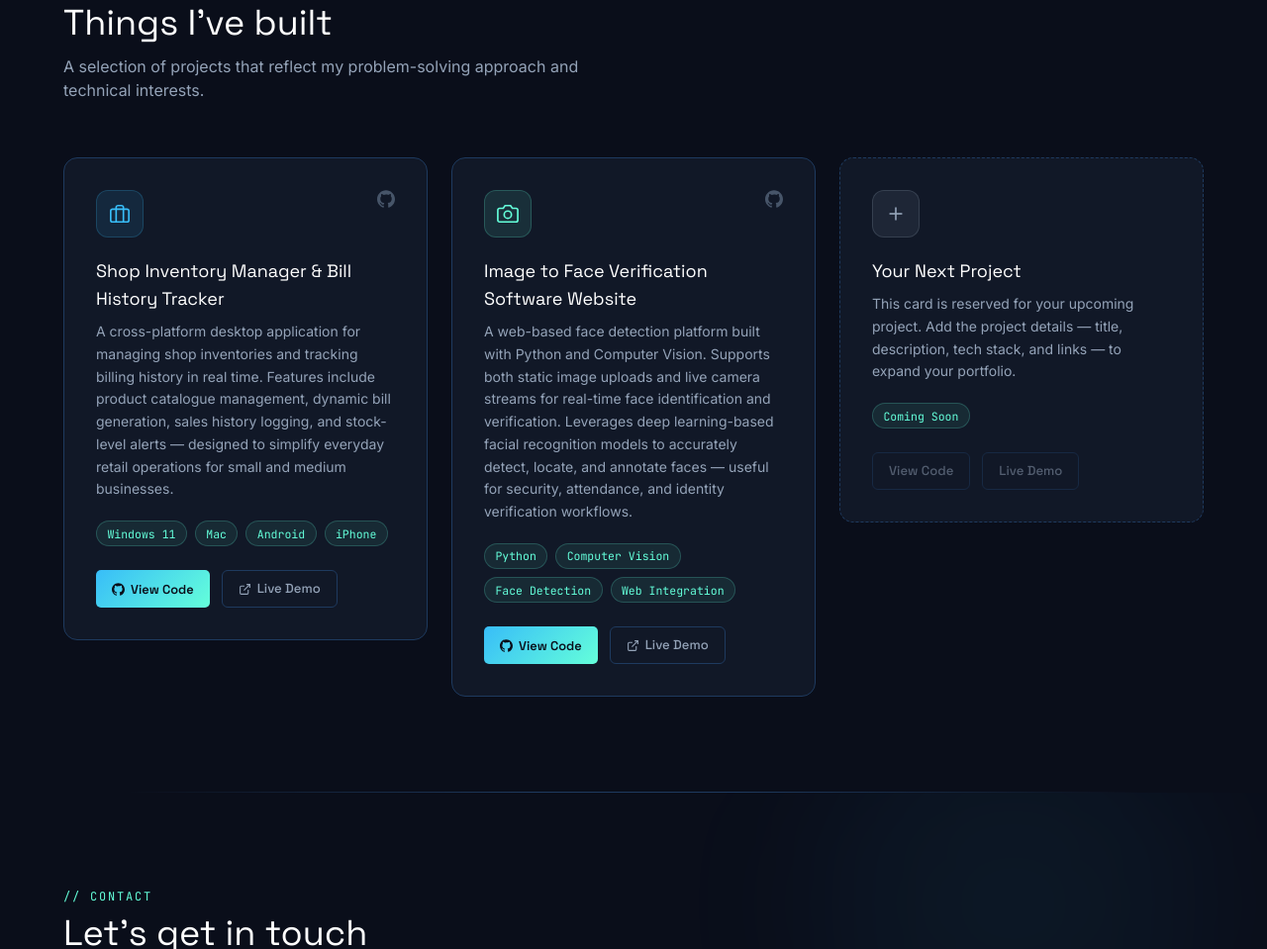
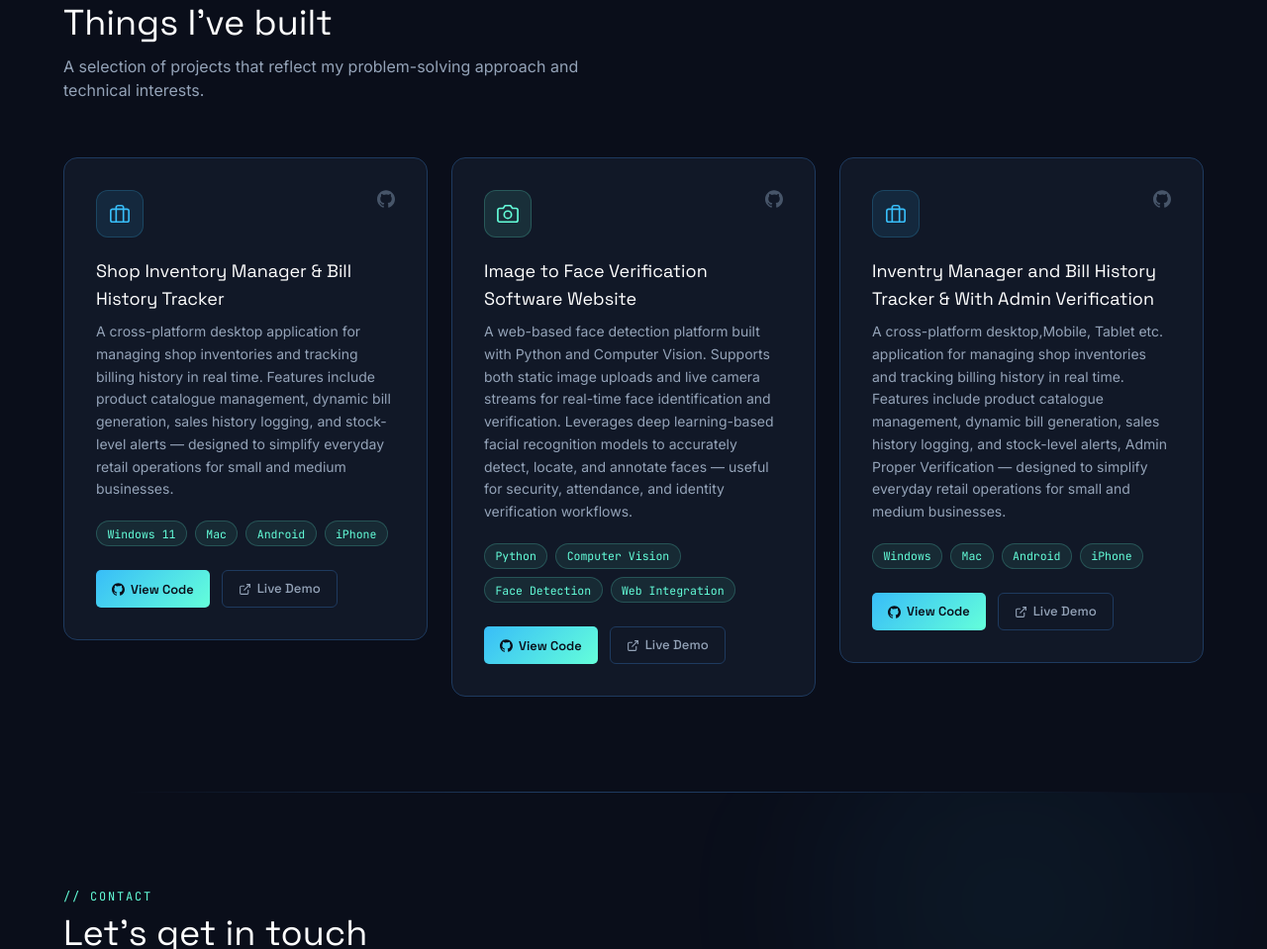
Before and after one commit to sudeep05karmakar2025-lab/MY_PORTFOLIO, a plain HTML site: page index.html in a window 1280 px wide. Shown: the part 2259-3218 px from the top of the page at 99% size. Drawn offline with nearby package versions, Linux system fonts and the light colour scheme.

Commit message:
Add project card for Inventory Manager application.
Added a new project card for the Inventory Manager and Bill History Tracker with detailed descriptions and links.

```diff
--- a/index.html
+++ b/index.html
@@ -784,34 +784,63 @@
         </div>
       </div>
 
-      <!-- Placeholder card -->
-      <div class="project-card placeholder reveal" style="transition-delay:.16s;">
+      <!-- Project 3 -->
+        <div class="project-card reveal">
+          <!-- Header line -->
           <div class="flex items-start justify-between mb-5">
-          <div class="w-12 h-12 rounded-xl bg-slate/10 border border-slate/20 flex items-center justify-center">
-            <svg width="22" height="22" fill="none" stroke="#94A3B8" stroke-width="1.8" viewBox="0 0 24 24">
-              <line x1="12" y1="5" x2="12" y2="19"/><line x1="5" y1="12" x2="19" y2="12"/>
+            <div class="w-12 h-12 rounded-xl bg-sky/10 border border-sky/20 flex items-center justify-center">
+              <svg width="22" height="22" fill="none" stroke="#38BDF8" stroke-width="1.8" viewBox="0 0 24 24">
+                <path d="M20 7H4a2 2 0 0 0-2 2v10a2 2 0 0 0 2 2h16a2 2 0 0 0 2-2V9a2 2 0 0 0-2-2z" />
+                <path d="M16 21V5a2 2 0 0 0-2-2h-4a2 2 0 0 0-2 2v16" />
               </svg>
             </div>
+            <a href="https://github.com/sudeep05karmakar2025-lab/Shop-Inventory-Manager-and-Bill-History-Tracker"
+              target="_blank" rel="noopener" class="text-muted hover:text-sky transition-colors"
+              aria-label="GitHub repo">
+              <svg width="18" height="18" fill="currentColor" viewBox="0 0 24 24">
+                <path
+                  d="M12 .297c-6.63 0-12 5.373-12 12 0 5.303 3.438 9.8 8.205 11.385.6.113.82-.258.82-.577 0-.285-.01-1.04-.015-2.04-3.338.724-4.042-1.61-4.042-1.61-.546-1.387-1.333-1.756-1.333-1.756-1.089-.745.083-.729.083-.729 1.205.084 1.84 1.236 1.84 1.236 1.07 1.835 2.809 1.305 3.495.998.108-.776.418-1.305.762-1.605-2.665-.3-5.466-1.332-5.466-5.93 0-1.31.465-2.38 1.235-3.22-.135-.303-.54-1.523.105-3.176 0 0 1.005-.322 3.3 1.23a11.52 11.52 0 0 1 3-.405c1.02.005 2.045.138 3 .405 2.28-1.552 3.285-1.23 3.285-1.23.645 1.653.24 2.873.12 3.176.765.84 1.23 1.91 1.23 3.22 0 4.61-2.805 5.625-5.475 5.92.42.36.81 1.096.81 2.22 0 1.606-.015 2.896-.015 3.286 0 .315.21.69.825.57C20.565 22.092 24 17.592 24 12.297c0-6.627-5.373-12-12-12" />
+              </svg>
+            </a>
           </div>
 
-        <h3 class="font-display font-600 text-white text-lg mb-2">Your Next Project</h3>
+          <h3 class="font-display font-600 text-white text-lg mb-2">
+            Inventry Manager and Bill History Tracker &amp; With Admin Verification
+          </h3>
 
           <p class="text-slate text-sm leading-relaxed mb-5 flex-1">
-          This card is reserved for your upcoming project. Add the project details — title, description,
-          tech stack, and links — to expand your portfolio.
+            A cross-platform desktop,Mobile, Tablet etc. application for managing shop inventories and tracking billing
+            history in real time. Features include product catalogue management, dynamic bill generation, sales history
+            logging, and stock-level alerts, Admin Proper Verification — designed to simplify everyday retail operations
+            for small and medium businesses.
           </p>
 
+          <!-- Compatibility tags -->
           <div class="flex flex-wrap gap-2 mb-6">
-          <span class="tag">Coming Soon</span>
+            <span class="tag">Windows</span>
+            <span class="tag">Mac</span>
+            <span class="tag">Android</span>
+            <span class="tag">iPhone</span>
           </div>
 
           <div class="flex gap-3 mt-auto">
-          <button class="btn-ghost opacity-50 cursor-not-allowed" disabled>
+            <a href="https://github.com/sudeep05karmakar2025-lab/Shop-Inventory-Manager-2.O-With-Admin-Verification-.git"
+              target="_blank" rel="noopener" class="btn-sm-primary">
+              <svg width="13" height="13" fill="currentColor" viewBox="0 0 24 24">
+                <path
+                  d="M12 .297c-6.63 0-12 5.373-12 12 0 5.303 3.438 9.8 8.205 11.385.6.113.82-.258.82-.577 0-.285-.01-1.04-.015-2.04-3.338.724-4.042-1.61-4.042-1.61C4.422 18.07 3.633 17.7 3.633 17.7c-1.087-.744.084-.729.084-.729 1.205.084 1.838 1.236 1.838 1.236 1.07 1.835 2.809 1.305 3.495.998.107-.776.418-1.305.762-1.604-2.665-.305-5.467-1.334-5.467-5.931 0-1.311.469-2.381 1.236-3.221-.124-.303-.535-1.524.117-3.176 0 0 1.008-.322 3.301 1.23A11.509 11.509 0 0 1 12 5.803c1.02.005 2.047.138 3.006.404 2.291-1.552 3.297-1.23 3.297-1.23.653 1.653.242 2.874.118 3.176.77.84 1.235 1.911 1.235 3.221 0 4.609-2.807 5.624-5.479 5.921.43.372.823 1.102.823 2.222 0 1.606-.015 2.896-.015 3.286 0 .315.21.69.825.57C20.565 22.092 24 17.592 24 12.297c0-6.627-5.373-12-12-12" />
+              </svg>
               View Code
-          </button>
-          <button class="btn-ghost opacity-50 cursor-not-allowed" disabled>
+            </a>
+            <a href="https://warm-croquembouche-b8578d.netlify.app" target="_blank" rel="noopener noreferrer" class="btn-ghost"
+              title="View Live Demo">
+              <svg width="13" height="13" fill="none" stroke="currentColor" stroke-width="2" viewBox="0 0 24 24">
+                <path d="M18 13v6a2 2 0 0 1-2 2H5a2 2 0 0 1-2-2V8a2 2 0 0 1 2-2h6" />
+                <polyline points="15 3 21 3 21 9" />
+                <line x1="10" y1="14" x2="21" y2="3" />
+              </svg>
               Live Demo
-          </button>
+            </a>
           </div>
         </div>
 
```
Lines whose indentation alone changed are shown as unchanged.
